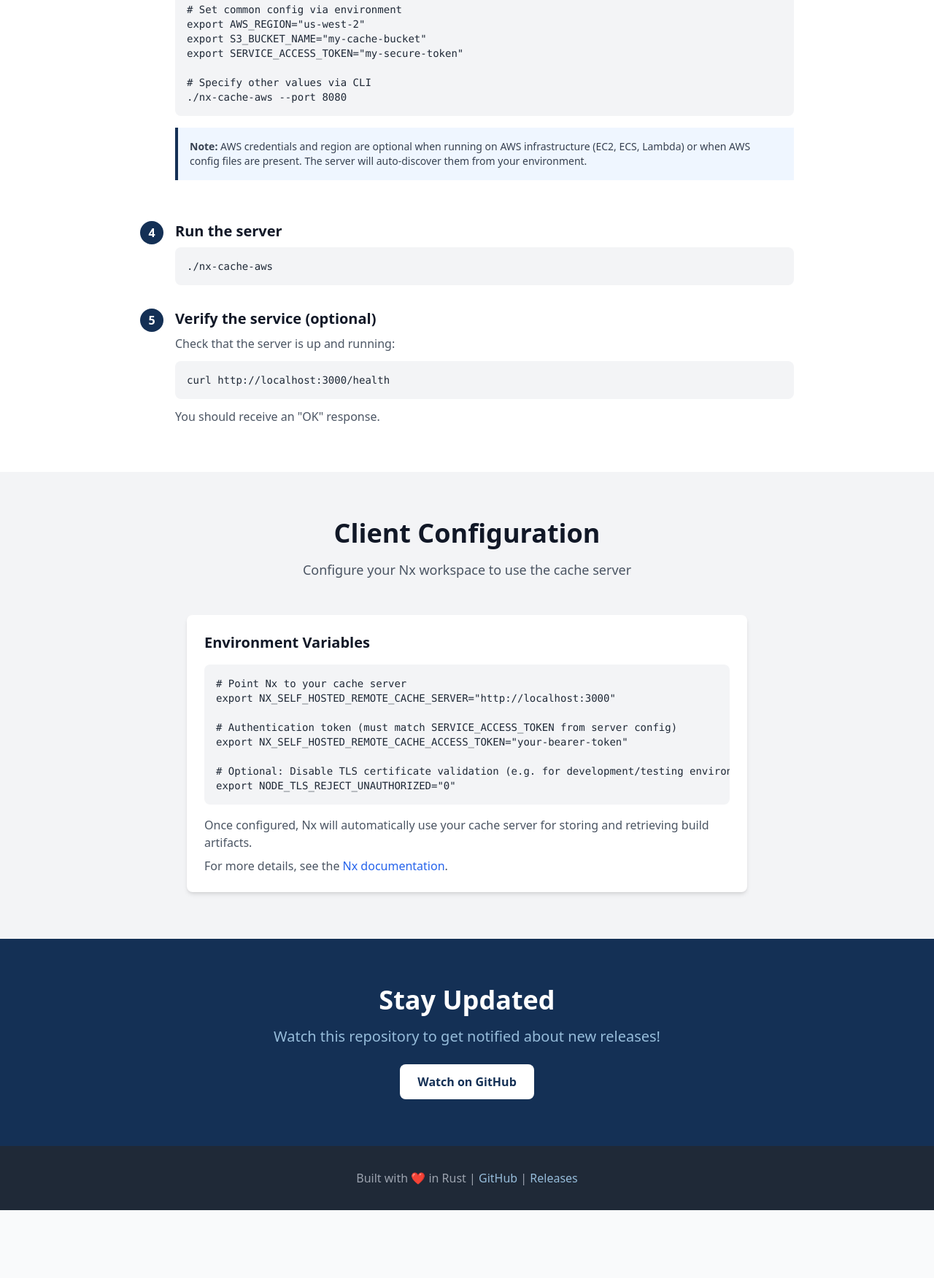
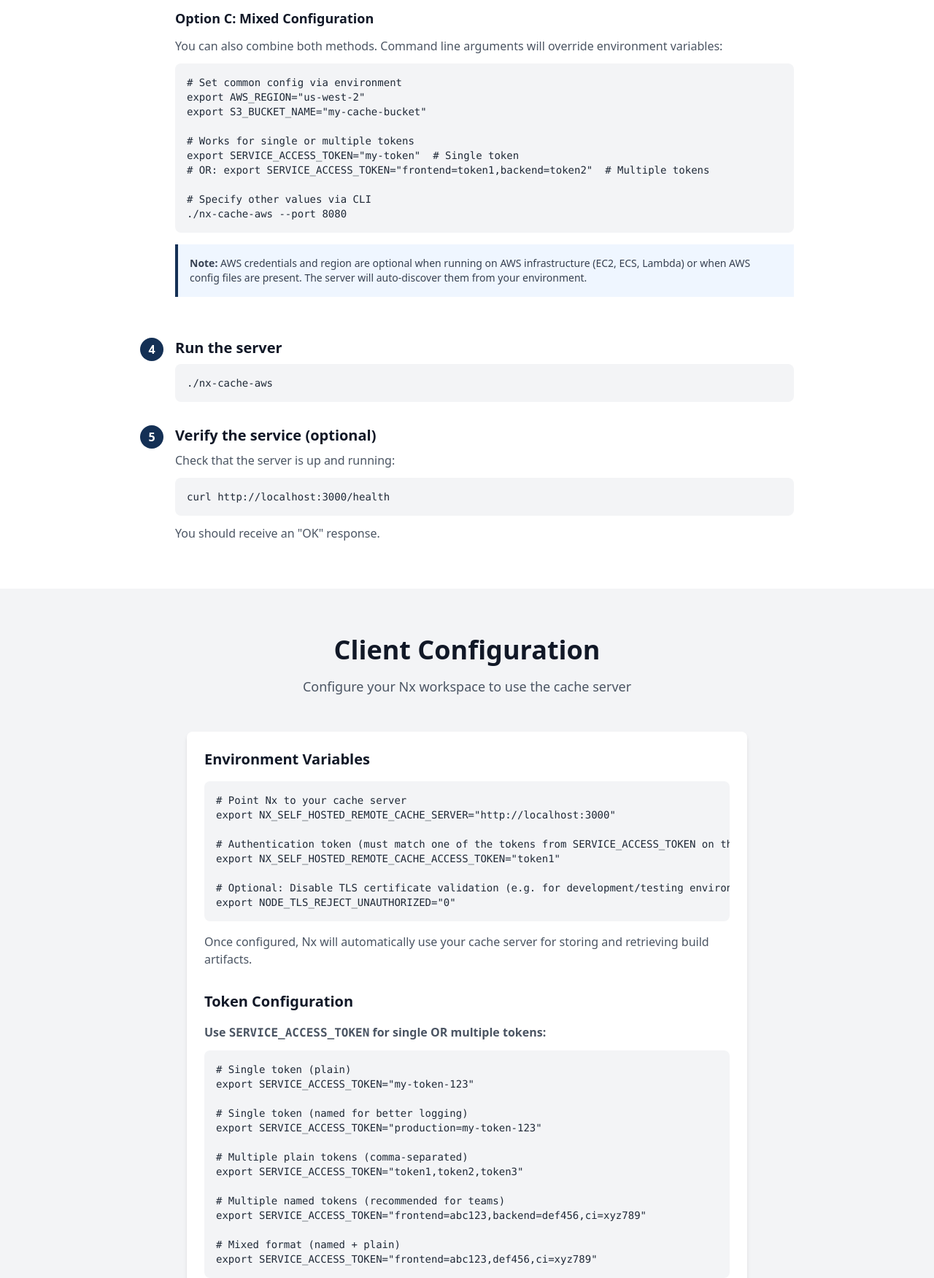
Before and after one commit to nxcite/nx-cache-server, a plain HTML site: page docs/index.html in a window 1280 px wide. Shown: the part 3172-4924 px from the top of the page at 73% size. Before the commit the page ends 4831 px from the top, so only its background shows below. Drawn offline with nearby package versions, Linux system fonts and the light colour scheme.

Commit message:
Update docs to clarify SERVICE_ACCESS_TOKEN usage
Add examples for single, multiple, and named tokens. Expand
documentation on how to configure tokens for both environment variables
and CLI options.

```diff
--- a/docs/index.html
+++ b/docs/index.html
@@ -222,7 +222,9 @@
                                 <div class="bg-gray-100 p-4 rounded-lg overflow-x-auto">
                                     <code class="text-sm text-gray-800 block whitespace-pre"># Required
 export S3_BUCKET_NAME="your-s3-bucket-name"
-export SERVICE_ACCESS_TOKEN="your-bearer-token"
+
+# Access token(s) - supports single or multiple, plain or named
+export SERVICE_ACCESS_TOKEN="frontend=token1,backend=token2,ci=token3"
 
 # AWS Credentials (optional - auto-discovered from IAM roles, config files, SSO if not provided)
 export AWS_ACCESS_KEY_ID="your-aws-access-key-id"
@@ -244,15 +246,18 @@
                                 <h4 class="text-lg font-semibold mb-3">Option B: Command Line Arguments</h4>
                                 <div class="bg-gray-100 p-4 rounded-lg overflow-x-auto">
                                     <code class="text-sm text-gray-800 block whitespace-pre">./nx-cache-aws \
-  --bucket-name "your-s3-bucket-name" \
-  --service-access-token "your-bearer-token" \
   --region "your-aws-region" \
   --access-key-id "your-aws-access-key-id" \
   --secret-access-key "your-aws-secret-access-key" \
+  --bucket-name "your-s3-bucket-name" \
   --session-token "your-session-token" \
   --endpoint-url "your-s3-endpoint-url" \
+  --service-access-token "frontend=token1,backend=token2" \
   --timeout-seconds 30 \
-  --port 3000</code>
+  --port 3000
+
+# Single token also works:
+# --service-access-token "my-single-token"</code>
                                 </div>
                             </div>
 
@@ -264,7 +269,10 @@
                                     <code class="text-sm text-gray-800 block whitespace-pre"># Set common config via environment
 export AWS_REGION="us-west-2"
 export S3_BUCKET_NAME="my-cache-bucket"
-export SERVICE_ACCESS_TOKEN="my-secure-token"
+
+# Works for single or multiple tokens
+export SERVICE_ACCESS_TOKEN="my-token"  # Single token
+# OR: export SERVICE_ACCESS_TOKEN="frontend=token1,backend=token2"  # Multiple tokens
 
 # Specify other values via CLI
 ./nx-cache-aws --port 8080</code>
@@ -316,14 +324,33 @@
                         <code class="text-sm text-gray-800 block whitespace-pre"># Point Nx to your cache server
 export NX_SELF_HOSTED_REMOTE_CACHE_SERVER="http://localhost:3000"
 
-# Authentication token (must match SERVICE_ACCESS_TOKEN from server config)
-export NX_SELF_HOSTED_REMOTE_CACHE_ACCESS_TOKEN="your-bearer-token"
+# Authentication token (must match one of the tokens from SERVICE_ACCESS_TOKEN on the server)
+export NX_SELF_HOSTED_REMOTE_CACHE_ACCESS_TOKEN="token1"
 
 # Optional: Disable TLS certificate validation (e.g. for development/testing environment)
 export NODE_TLS_REJECT_UNAUTHORIZED="0"</code>
                     </div>
                     <p class="text-gray-600 mt-4">Once configured, Nx will automatically use your cache server for storing and retrieving build artifacts.</p>
-                    <p class="text-gray-600 mt-2">For more details, see the <a href="https://nx.dev/recipes/running-tasks/self-hosted-caching#usage-notes" class="text-blue-600 hover:underline">Nx documentation</a>.</p>
+
+                    <h3 class="text-xl font-semibold mb-4 mt-8">Token Configuration</h3>
+                    <p class="text-gray-600 mb-3"><strong>Use <code>SERVICE_ACCESS_TOKEN</code> for single OR multiple tokens:</strong></p>
+                    <div class="bg-gray-100 p-4 rounded-lg overflow-x-auto">
+                        <code class="text-sm text-gray-800 block whitespace-pre"># Single token (plain)
+export SERVICE_ACCESS_TOKEN="my-token-123"
+
+# Single token (named for better logging)
+export SERVICE_ACCESS_TOKEN="production=my-token-123"
+
+# Multiple plain tokens (comma-separated)
+export SERVICE_ACCESS_TOKEN="token1,token2,token3"
+
+# Multiple named tokens (recommended for teams)
+export SERVICE_ACCESS_TOKEN="frontend=abc123,backend=def456,ci=xyz789"
+
+# Mixed format (named + plain)
+export SERVICE_ACCESS_TOKEN="frontend=abc123,def456,ci=xyz789"</code>
+                    </div>
+                    <p class="text-gray-600 mt-4">For more details, see the <a href="https://nx.dev/recipes/running-tasks/self-hosted-caching#usage-notes" class="text-blue-600 hover:underline">Nx documentation</a>.</p>
                 </div>
             </div>
         </div>
```
